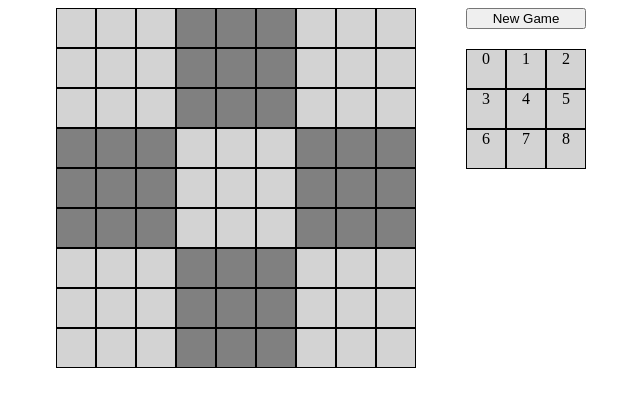
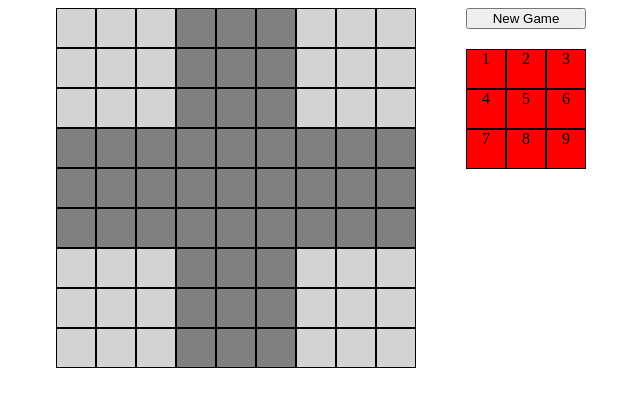
Before and after one commit to aalinds/Sudoku, a plain HTML site: page index.html in a window 1280 px wide. Shown: the whole page, without its empty margins (319-959 px from the left). Drawn offline with Linux system fonts and the light colour scheme.

Commit message:
changed grid styling and matrix numbering

```diff
--- a/index.html
+++ b/index.html
@@ -10,7 +10,18 @@
 
             <div id="rightMenu">
                 <button id="newGameBtn" onclick="newGame()">New Game</button>
-                <div class="miniGrid"></div>
+                <!-- <div class="miniGrid"></div> -->
+                <div id="rightGrid">
+                    <div class="cell">1</div>
+                    <div class="cell">2</div>
+                    <div class="cell">3</div>
+                    <div class="cell">4</div>
+                    <div class="cell">5</div>
+                    <div class="cell">6</div>
+                    <div class="cell">7</div>
+                    <div class="cell">8</div>
+                    <div class="cell">9</div>
+                </div>
             </div>
         </div>
 
--- a/script.js
+++ b/script.js
@@ -1,3 +1,15 @@
+var sudokuMatrix = [
+    [4,3,5,2,6,9,7,8,1],
+    [6,82571493],
+    [197834562],
+    [826195347],
+    [374682915],
+    [951743628],
+    [519326874],
+    [248957136],
+    [763418259]
+]
+
 // Inserting 9 child div with class "miniGrid" into "sudokuGrid" Div
 function appendMiniGridDivs() {
     for(var i = 1; i <= 9; i++) {
@@ -19,13 +31,13 @@ function appendCellDivs() {
         for(var j = 0; j < 9; j++) {
             cellCount++;
             var cell = document.createElement("div");
-            // IF adds numbers inside to cells of last "miniGrid" div..
-            if(i == miniGrid.length-1) {
-                cell.textContent = j;
+
+            if(j == 3 || j == 4 || j == 5 || i == 3 || i == 4 || i == 5) {
+                cell.setAttribute("class", "cell grey");
+            } else {
+                cell.setAttribute("class", "cell lightGrey");
             }
-
-            cell.setAttribute("class", "cell");
-            cell.setAttribute("id", "cell" + cellCount)
+            cell.setAttribute("id", "cell" + i + j);
 
             miniGrid[i].appendChild(cell);
         }
@@ -39,6 +51,7 @@ var primaryCellId = "";
 // After clicking primary "cell" divs..
 function primaryCellClick() {
     primaryCellId = parseInt((this.id).split("cell")[1]);
+    console.log("primary Cell: " + this.id);
 }
 
 // After clicking secondary "cell" divs
@@ -50,6 +63,7 @@ function secondaryCellClick() {
         tempCell.textContent = secondaryCellVal;
         primaryCellId = "";
     }
+    console.log("Secondary Cell");
 }
 
 // On double clicking a primary "cell" div reset it's value
@@ -57,6 +71,7 @@ function primaryCellDblClick() {
     if(primaryCellId !== "") {
         document.getElementById("cell" + primaryCellId).textContent = "";
     }
+    console.log("Double Click")
 }
 
 // Adding click listener on each "cell" div
--- a/style.css
+++ b/style.css
@@ -8,20 +8,19 @@ body {
 #sudokuGrid {
   text-align: center;
   display: grid;
-  grid-template-columns: 120px 120px 120px;
-  grid-template-rows: 120px 120px 120px;
-  justify-content: center;
+  grid-template-columns: 360px;
+  grid-template-rows: 40px 40px 40px 40px 40px 40px 40px 40px 40px;
 }
 .miniGrid {
   text-align: center;
   display: grid;
-  grid-template-columns: 40px 40px 40px;
-  grid-template-rows: 40px 40px 40px;
+  grid-template-columns: 40px 40px 40px 40px 40px 40px 40px 40px 40px;
+  grid-template-rows: 40px;
 }
-.miniGrid:nth-of-type(2n + 1) {
+.lightGrey {
   background: lightgrey;
 }
-.miniGrid:nth-of-type(2n) {
+.grey {
   background: grey;
 }
 .cell {
@@ -29,10 +28,20 @@ body {
 }
 
 #rightMenu {
+  /*background: blue;*/
   margin-left: 50px;
   display: flex;
   flex-direction: column;
 }
+#rightGrid {
+  text-align: center;
+  display: grid;
+  grid-template-columns: 40px 40px 40px;
+  grid-template-rows: 40px 40px 40px;
+}
+#rightGrid > .cell {
+  background: red;
+}
 #newGameBtn {
   margin-bottom: 20px;
 }
```
